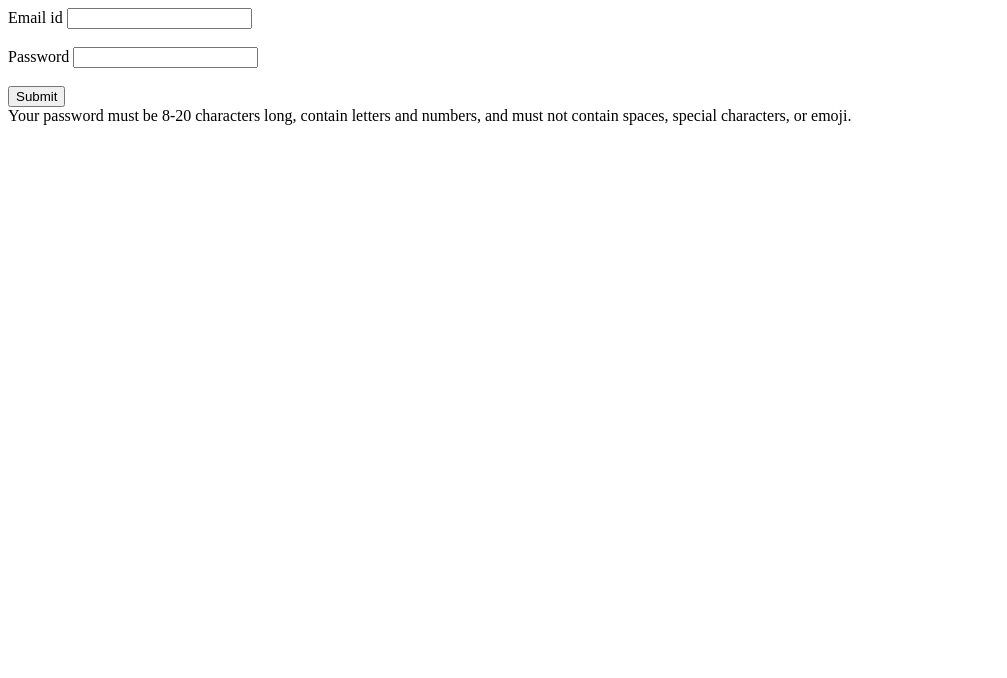
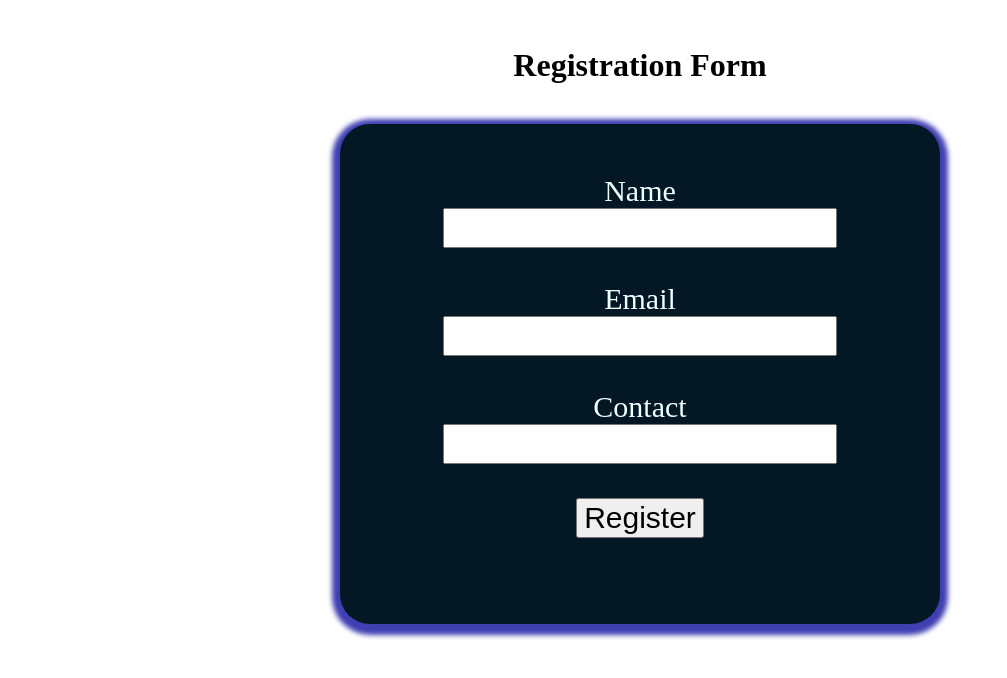
Before and after one commit to suryagurjar12/Django-html_register, a Django app: page /home/ in a window 1280 px wide. Shown: the top 678 px of the page, without its empty margins (0-1007 px from the left). Run offline with Django 5.2, Linux system fonts and the light colour scheme.

Commit message:
recoding

```diff
--- a/project/surya/templates/register.html
+++ b/project/surya/templates/register.html
@@ -1,13 +1,79 @@
+<!DOCTYPE html>
+<html lang="en">
+<head>
+  <style>
+    .home{
+      {% comment %} display: flex; {% endcomment %}
+      {% comment %} justify-content: center; {% endcomment %}
+      background-color: rgb(3, 23, 37);
+      border-radius: 30px;
+      box-shadow: 0px 3px 5px 8px  rgb(63, 63, 178);
+
+      font-size: 30px;
+      width: 500px;
+      height: 400px;
+      padding: 50px;
+      color: azure;
 
 
-<label for="inputPassword5" class="form-label">Email id</label>
-<input type="Email id" id="inputPassword5" class="form-control" aria-describedby="passwordHelpBlock"><br/>
-<br/>
-<label for="inputPassword5" class="form-label">Password</label>
-<input type="password" id="inputPassword5" class="form-control" aria-describedby="passwordHelpBlock">
-<br/>
-<br/>
-<button>Submit</button>
-<div id="passwordHelpBlock" class="form-text">
-  Your password must be 8-20 characters long, contain letters and numbers, and must not contain spaces, special characters, or emoji.
-</div>
+    }
+
+
+    .home input{
+      font-size: 30px;
+    }
+    .h1{
+      justify-content: center;
+      display: flex;
+    }
+    .ky{
+      background-color: red;
+      {% comment %} text-align: center; {% endcomment %}
+      width: 300px;
+      /* margin-left: 50%; */
+    }
+    .submit{
+    color: black;
+    }
+    .submit.hover{
+      color: azure;
+      background-color: black;
+    }
+
+  </style>
+    <meta charset="UTF-8">
+    <meta name="viewport" content="width=device-width, initial-scale=1.0">
+    <title>Registration</title>
+
+
+</head>
+<body>
+
+    <br>
+
+    <h1 class="h1">Registration Form</h1>
+    <br>
+    <center>
+  <div class="home">
+
+         Name
+         <br>
+         <input type="text" name='name'>
+        <br>
+        <br>
+         Email
+         <br><input type="email" name='email'>
+        <br>
+        <br>
+        Contact
+        <br>
+        <input type="text" name='contact'>
+        <br>
+        <br>
+       <div class="submit"> <input type="submit" value="Register" ></div>
+     </form>
+
+   </div>
+</center>
+</body>
+</html>
```
